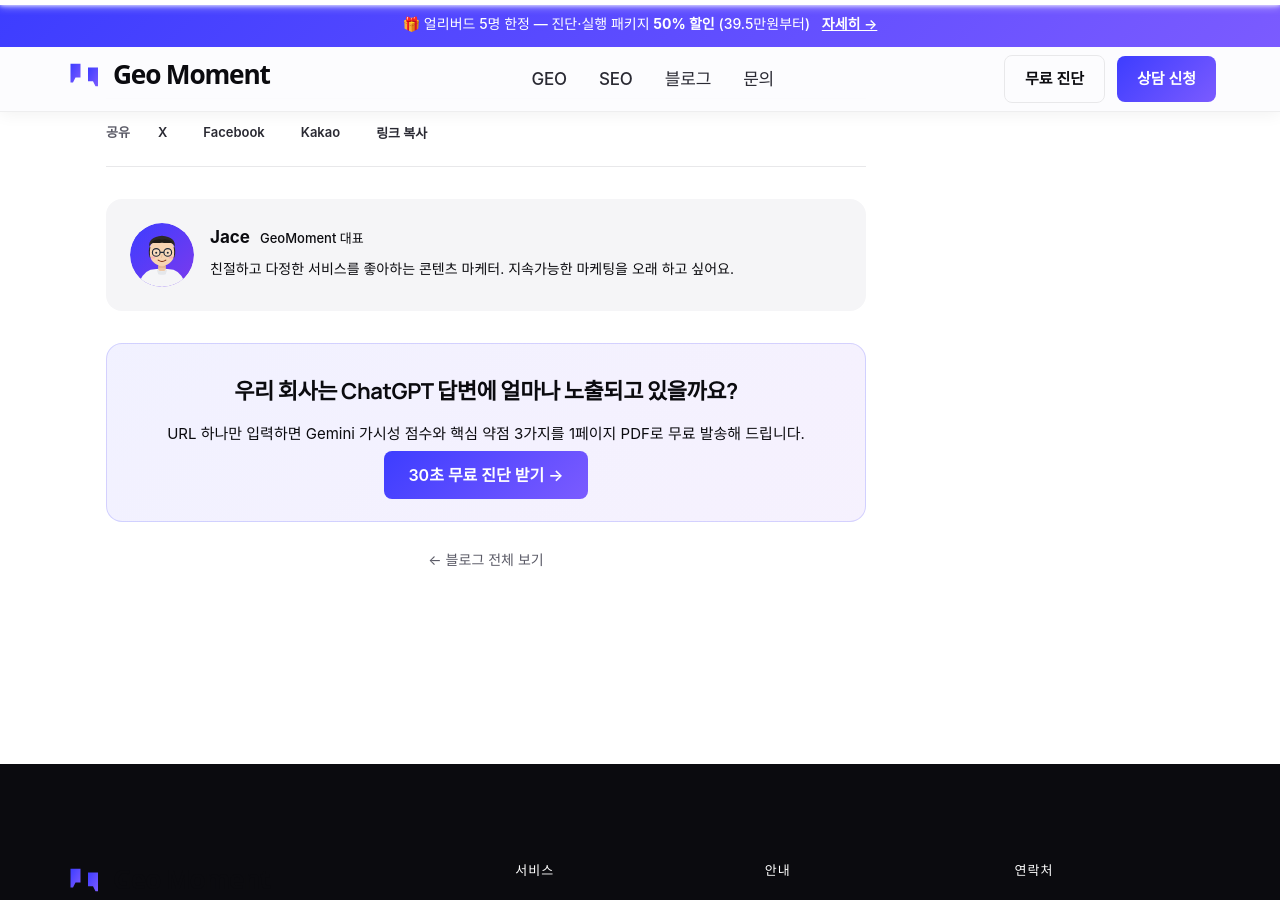
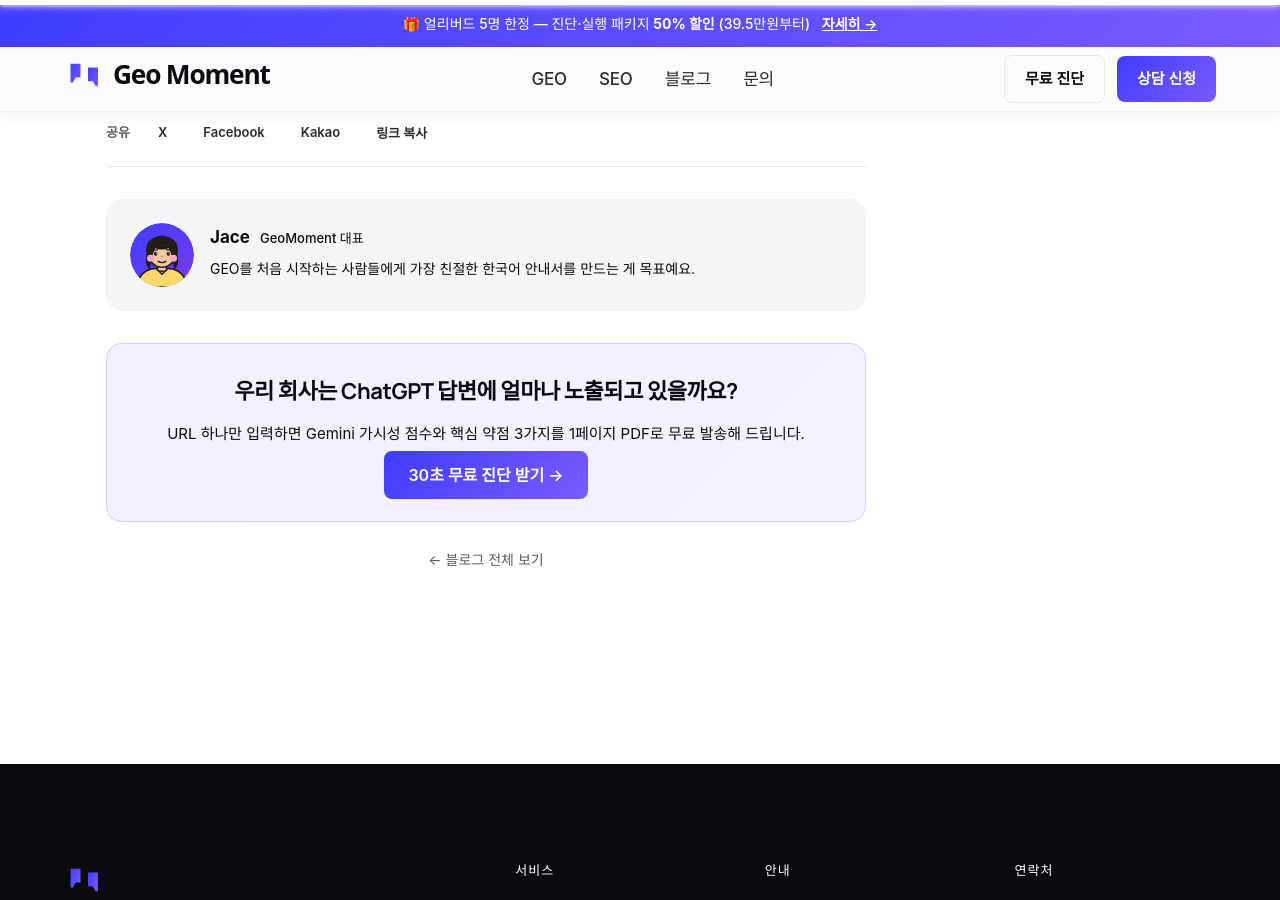
Before and after one commit to 80tt080997-ctrl/geomoment-site, a Jekyll site: the page built from _posts/2026-05-12-geo-introduction.md, in a window 1280 px wide and 900 px high, scrolled down 3916 px. Built offline with Jekyll 4.4.1, drawn with Linux system fonts in a browser that asks for light colours; some web fonts are replaced.

Commit message:
Korean illustrator-style avatar + final bio (F. 친절+미션)
Redrew jace.svg with the bold-line block-color treatment the owner referenced (참고 이미지: 굵은 검은 외곽선 + 큰 둥근 점 눈 + 진한 분홍 볼터치 + 단순 V 입꼬리). 2.4px stroke-width with round line joins, oversized cheek discs, dot-shaped eyes plus white highlights for life, pastel-yellow shirt under indigo→violet gradient background — closer to a Korean character-illustration style than the previous neat realistic drawing.

Bio finalised to the F option: 'GEO를 처음 시작하는 사람들에게 가장 친절한 한국어 안내서를 만드는 게 목표예요.'

```diff
--- a/_data/authors.yml
+++ b/_data/authors.yml
@@ -1,7 +1,7 @@
 jace:
   name: Jace
   role: GeoMoment 대표
-  bio: "친절하고 다정한 서비스를 좋아하는 콘텐츠 마케터. 지속가능한 마케팅을 오래 하고 싶어요."
+  bio: "GEO를 처음 시작하는 사람들에게 가장 친절한 한국어 안내서를 만드는 게 목표예요."
   avatar: /assets/img/authors/jace.svg
   twitter: ""
   linkedin: ""
```
Also changed, not shown: assets/img/authors/jace.svg.
